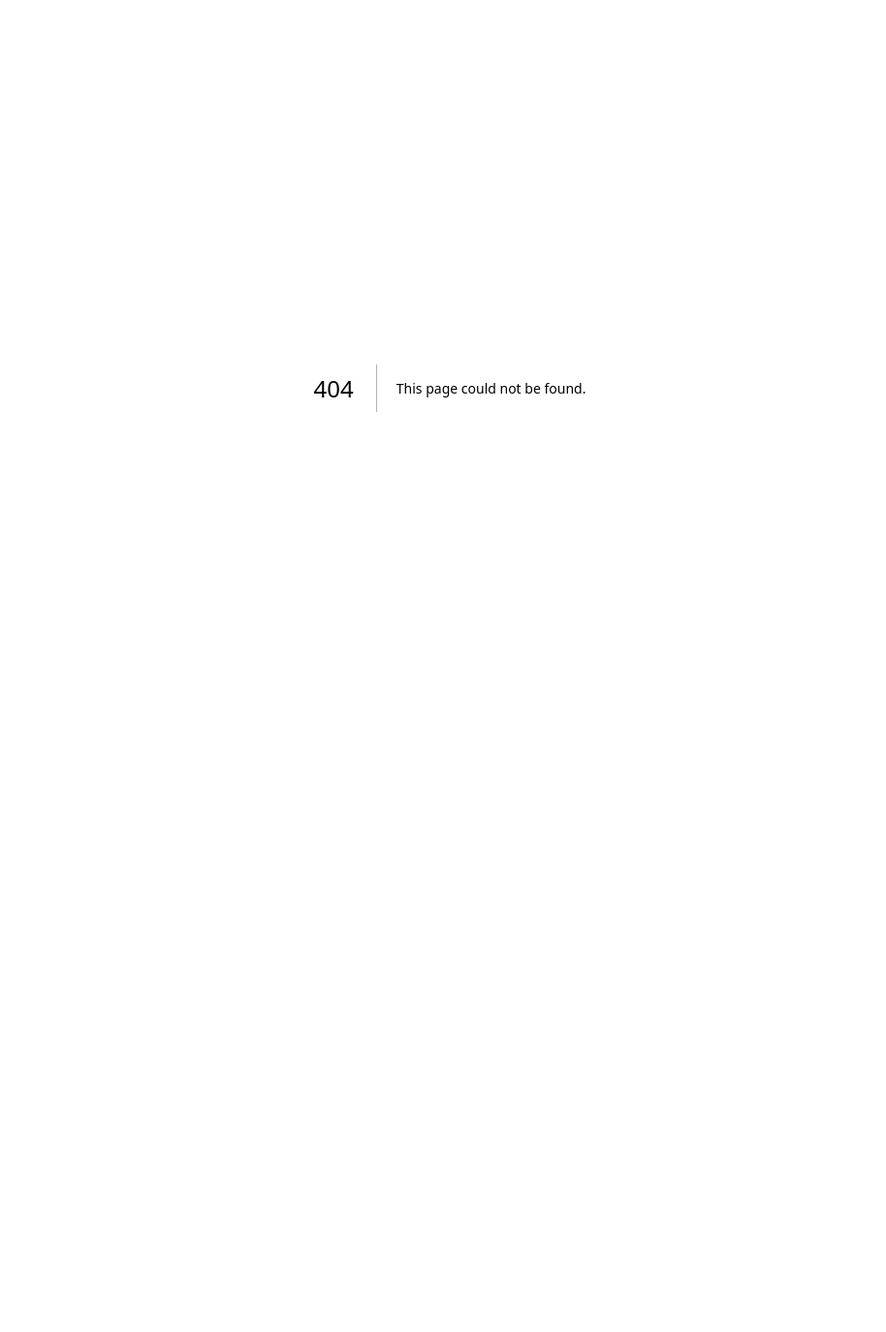
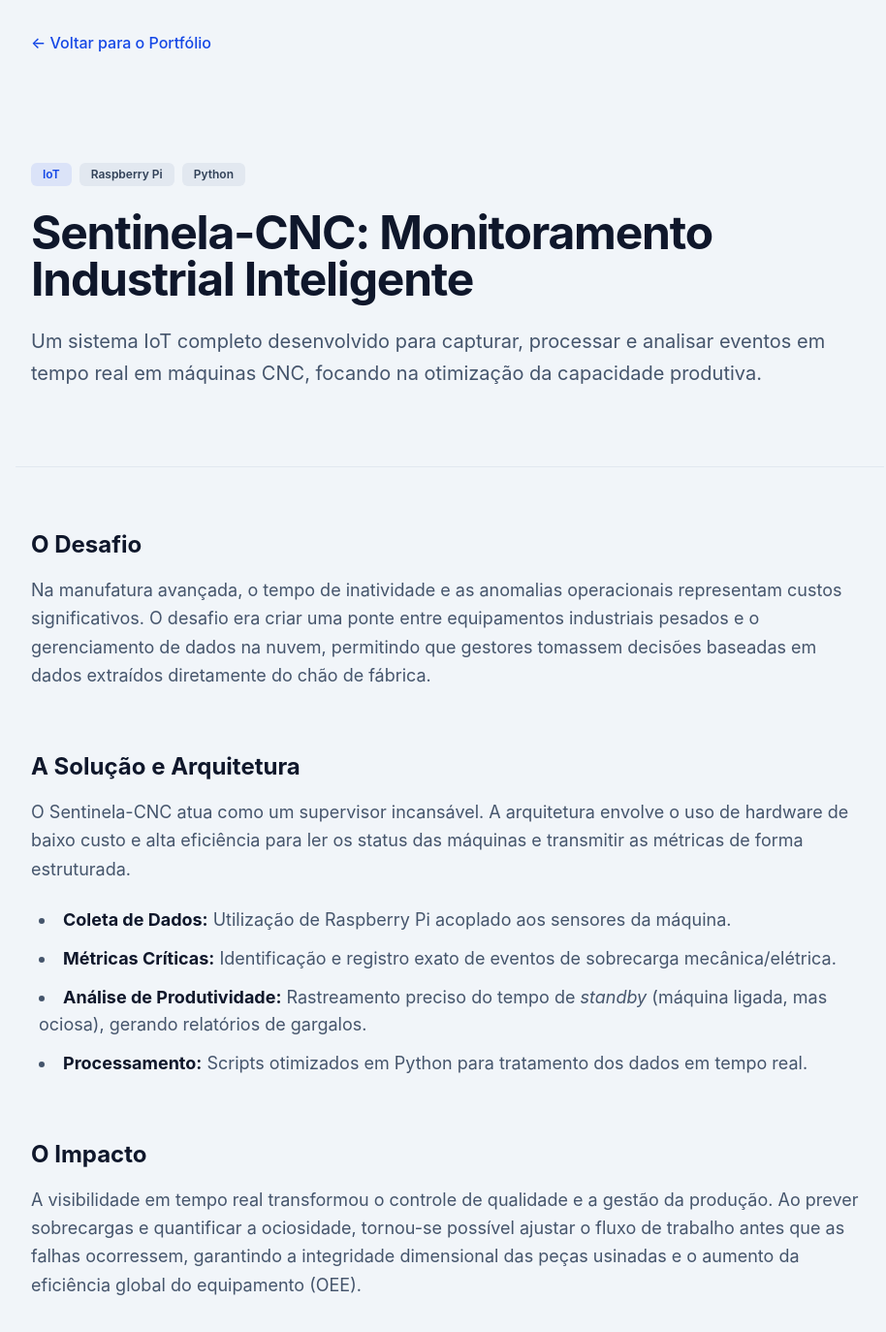
Before and after one commit to KleberSouzzaa/portfolio, a Next.js app: page /projetos/sentinela-cnc in a window 1280 px wide. Before the commit this address had no page. Shown: the top 1374 px of the page at 97% size, without its empty margins (176-1090 px from the left). Before the commit the page ends 800 px from the top, so only its background shows below. Built offline with nearby package versions, Linux system fonts and the light colour scheme.

Commit message:
feat: estrutura base das paginas de projetos concluida

```diff
--- a/app/components/Projetos.tsx
+++ b/app/components/Projetos.tsx
@@ -1,6 +1,7 @@
 "use client";
 
 import { motion } from "framer-motion";
+import Link from "next/link";
 
 export default function Projetos() {
   return (
@@ -31,7 +32,7 @@ export default function Projetos() {
           transition={{ duration: 0.6, delay: 0.1 }}
           viewport={{ once: true }}
         >
-          <div className="p-6 md:p-8 flex flex-col h-full">
+          <Link href="/projetos/sentinela-cnc" className="p-6 md:p-8 flex flex-col h-full">
             <h3 className="text-xl font-bold text-texto-principal mb-2">Sentinela-CNC</h3>
             <p className="text-texto-secundario mb-6 text-sm leading-relaxed flex-grow">
               Plataforma IoT para monitoramento inteligente de máquinas CNC. Coleta de dados em tempo real via sensores para antecipar falhas e analisar tempos de standby e sobrecarga.
@@ -41,7 +42,7 @@ export default function Projetos() {
               <span className="px-3 py-1 bg-slate-100 text-texto-secundario text-xs font-semibold rounded-md">Raspberry Pi</span>
               <span className="px-3 py-1 bg-slate-100 text-texto-secundario text-xs font-semibold rounded-md">Python</span>
             </div>
-          </div>
+          </Link>
         </motion.div>
 
         {/* Card 2: Kleber.AI */}
@@ -52,7 +53,7 @@ export default function Projetos() {
           transition={{ duration: 0.6, delay: 0.3 }}
           viewport={{ once: true }}
         >
-          <div className="p-6 md:p-8 flex flex-col h-full">
+          <Link href="/projetos/kleber-ai" className="p-6 md:p-8 flex flex-col h-full">
             <h3 className="text-xl font-bold text-texto-principal mb-2">Kleber.AI</h3>
             <p className="text-texto-secundario mb-6 text-sm leading-relaxed flex-grow">
               Assistente de inteligência artificial personalizado. Uma interface interativa construída para automatizar fluxos de trabalho locais, integração de ferramentas e análise de dados.
@@ -62,7 +63,7 @@ export default function Projetos() {
               <span className="px-3 py-1 bg-slate-100 text-texto-secundario text-xs font-semibold rounded-md">Python</span>
               <span className="px-3 py-1 bg-slate-100 text-texto-secundario text-xs font-semibold rounded-md">Streamlit</span>
             </div>
-          </div>
+          </Link>
         </motion.div>
 
         {/* Card 3: ObraMassa */}
@@ -73,7 +74,7 @@ export default function Projetos() {
           transition={{ duration: 0.6, delay: 0.5 }}
           viewport={{ once: true }}
         >
-          <div className="p-6 md:p-8 flex flex-col h-full">
+          <Link href="/projetos/obramassa" className="p-6 md:p-8 flex flex-col h-full">
             <h3 className="text-xl font-bold text-texto-principal mb-2">ObraMassa</h3>
             <p className="text-texto-secundario mb-6 text-sm leading-relaxed flex-grow">
               Plataforma focada em escalabilidade e gestão para o setor de construção civil. Ferramenta projetada para otimizar processos comerciais e organizar o fluxo de materiais e serviços.
@@ -83,7 +84,7 @@ export default function Projetos() {
               <span className="px-3 py-1 bg-slate-100 text-texto-secundario text-xs font-semibold rounded-md">Next.js</span>
               <span className="px-3 py-1 bg-slate-100 text-texto-secundario text-xs font-semibold rounded-md">Gestão</span>
             </div>
-          </div>
+          </Link>
         </motion.div>
 
       </div>
--- /dev/null
+++ b/app/projetos/kleber-ai/page.tsx
@@ -0,0 +1,30 @@
+"use client";
+
+import Link from "next/link";
+import { motion } from "framer-motion";
+
+export default function EmConstrucao() {
+  return (
+    <div className="min-h-screen bg-fundo-site flex flex-col items-center justify-center px-4 text-center">
+      <motion.div
+        initial={{ opacity: 0, scale: 0.9 }}
+        animate={{ opacity: 1, scale: 1 }}
+        transition={{ duration: 0.5 }}
+      >
+        <div className="w-16 h-16 border-4 border-marca-primaria border-t-transparent rounded-full animate-spin mx-auto mb-8"></div>
+        <h1 className="text-3xl md:text-5xl font-bold text-texto-principal mb-4">
+          Página em Construção
+        </h1>
+        <p className="text-lg text-texto-secundario max-w-lg mx-auto mb-8">
+          Estou documentando os detalhes técnicos, arquitetura e resultados deste projeto. Em breve a página completa estará disponível!
+        </p>
+        <Link
+          href="/"
+          className="inline-flex items-center justify-center px-8 py-3 bg-marca-primaria text-white font-medium rounded-md hover:bg-marca-secundaria transition-colors shadow-md"
+        >
+          Voltar para o Início
+        </Link>
+      </motion.div>
+    </div>
+  );
+}
--- /dev/null
+++ b/app/projetos/obramassa/page.tsx
@@ -0,0 +1,30 @@
+"use client";
+
+import Link from "next/link";
+import { motion } from "framer-motion";
+
+export default function EmConstrucao() {
+  return (
+    <div className="min-h-screen bg-fundo-site flex flex-col items-center justify-center px-4 text-center">
+      <motion.div
+        initial={{ opacity: 0, scale: 0.9 }}
+        animate={{ opacity: 1, scale: 1 }}
+        transition={{ duration: 0.5 }}
+      >
+        <div className="w-16 h-16 border-4 border-marca-primaria border-t-transparent rounded-full animate-spin mx-auto mb-8"></div>
+        <h1 className="text-3xl md:text-5xl font-bold text-texto-principal mb-4">
+          Página em Construção
+        </h1>
+        <p className="text-lg text-texto-secundario max-w-lg mx-auto mb-8">
+          Estou documentando os detalhes técnicos, arquitetura e resultados deste projeto. Em breve a página completa estará disponível!
+        </p>
+        <Link
+          href="/"
+          className="inline-flex items-center justify-center px-8 py-3 bg-marca-primaria text-white font-medium rounded-md hover:bg-marca-secundaria transition-colors shadow-md"
+        >
+          Voltar para o Início
+        </Link>
+      </motion.div>
+    </div>
+  );
+}
--- /dev/null
+++ b/app/projetos/sentinela-cnc/page.tsx
@@ -0,0 +1,85 @@
+"use client";
+
+import Link from "next/link";
+import { motion } from "framer-motion";
+
+export default function SentinelaCNC() {
+  return (
+    <div className="min-h-screen bg-fundo-site">
+      {/* Botão de Voltar */}
+      <div className="max-w-4xl mx-auto px-4 py-8">
+        <Link href="/" className="text-marca-primaria hover:text-marca-secundaria font-medium flex items-center gap-2 transition-colors">
+          &larr; Voltar para o Portfólio
+        </Link>
+      </div>
+
+      {/* Cabeçalho do Projeto */}
+      <header className="max-w-4xl mx-auto px-4 py-12 md:py-20 border-b border-slate-200">
+        <motion.div
+          initial={{ opacity: 0, y: 20 }}
+          animate={{ opacity: 1, y: 0 }}
+          transition={{ duration: 0.6 }}
+        >
+          <div className="flex flex-wrap gap-2 mb-6">
+            <span className="px-3 py-1 bg-marca-primaria/10 text-marca-primaria text-xs font-semibold rounded-md">IoT</span>
+            <span className="px-3 py-1 bg-slate-200 text-slate-700 text-xs font-semibold rounded-md">Raspberry Pi</span>
+            <span className="px-3 py-1 bg-slate-200 text-slate-700 text-xs font-semibold rounded-md">Python</span>
+          </div>
+          <h1 className="text-4xl md:text-5xl font-bold text-texto-principal mb-6 tracking-tight">
+            Sentinela-CNC: Monitoramento Industrial Inteligente
+          </h1>
+          <p className="text-xl text-texto-secundario leading-relaxed">
+            Um sistema IoT completo desenvolvido para capturar, processar e analisar eventos em tempo real em máquinas CNC, focando na otimização da capacidade produtiva.
+          </p>
+        </motion.div>
+      </header>
+
+      {/* Conteúdo do Projeto */}
+      <main className="max-w-4xl mx-auto px-4 py-16 space-y-16">
+
+        <motion.section
+          initial={{ opacity: 0, y: 20 }}
+          whileInView={{ opacity: 1, y: 0 }}
+          viewport={{ once: true }}
+          transition={{ duration: 0.6 }}
+        >
+          <h2 className="text-2xl font-bold text-texto-principal mb-4">O Desafio</h2>
+          <p className="text-texto-secundario text-lg leading-relaxed mb-4">
+            Na manufatura avançada, o tempo de inatividade e as anomalias operacionais representam custos significativos. O desafio era criar uma ponte entre equipamentos industriais pesados e o gerenciamento de dados na nuvem, permitindo que gestores tomassem decisões baseadas em dados extraídos diretamente do chão de fábrica.
+          </p>
+        </motion.section>
+
+        <motion.section
+          initial={{ opacity: 0, y: 20 }}
+          whileInView={{ opacity: 1, y: 0 }}
+          viewport={{ once: true }}
+          transition={{ duration: 0.6 }}
+        >
+          <h2 className="text-2xl font-bold text-texto-principal mb-4">A Solução e Arquitetura</h2>
+          <p className="text-texto-secundario text-lg leading-relaxed mb-6">
+            O Sentinela-CNC atua como um supervisor incansável. A arquitetura envolve o uso de hardware de baixo custo e alta eficiência para ler os status das máquinas e transmitir as métricas de forma estruturada.
+          </p>
+          <ul className="list-disc list-inside space-y-3 text-texto-secundario text-lg ml-2">
+            <li><strong className="text-texto-principal">Coleta de Dados:</strong> Utilização de Raspberry Pi acoplado aos sensores da máquina.</li>
+            <li><strong className="text-texto-principal">Métricas Críticas:</strong> Identificação e registro exato de eventos de sobrecarga mecânica/elétrica.</li>
+            <li><strong className="text-texto-principal">Análise de Produtividade:</strong> Rastreamento preciso do tempo de <em>standby</em> (máquina ligada, mas ociosa), gerando relatórios de gargalos.</li>
+            <li><strong className="text-texto-principal">Processamento:</strong> Scripts otimizados em Python para tratamento dos dados em tempo real.</li>
+          </ul>
+        </motion.section>
+
+        <motion.section
+          initial={{ opacity: 0, y: 20 }}
+          whileInView={{ opacity: 1, y: 0 }}
+          viewport={{ once: true }}
+          transition={{ duration: 0.6 }}
+        >
+          <h2 className="text-2xl font-bold text-texto-principal mb-4">O Impacto</h2>
+          <p className="text-texto-secundario text-lg leading-relaxed mb-4">
+            A visibilidade em tempo real transformou o controle de qualidade e a gestão da produção. Ao prever sobrecargas e quantificar a ociosidade, tornou-se possível ajustar o fluxo de trabalho antes que as falhas ocorressem, garantindo a integridade dimensional das peças usinadas e o aumento da eficiência global do equipamento (OEE).
+          </p>
+        </motion.section>
+
+      </main>
+    </div>
+  );
+}
```
